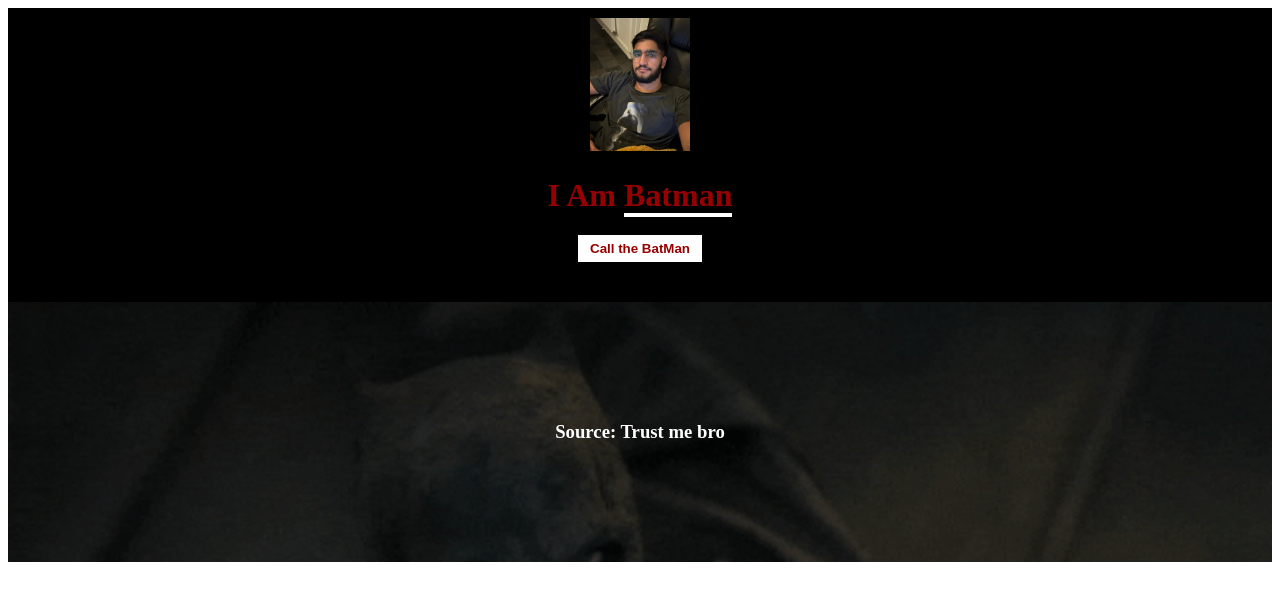
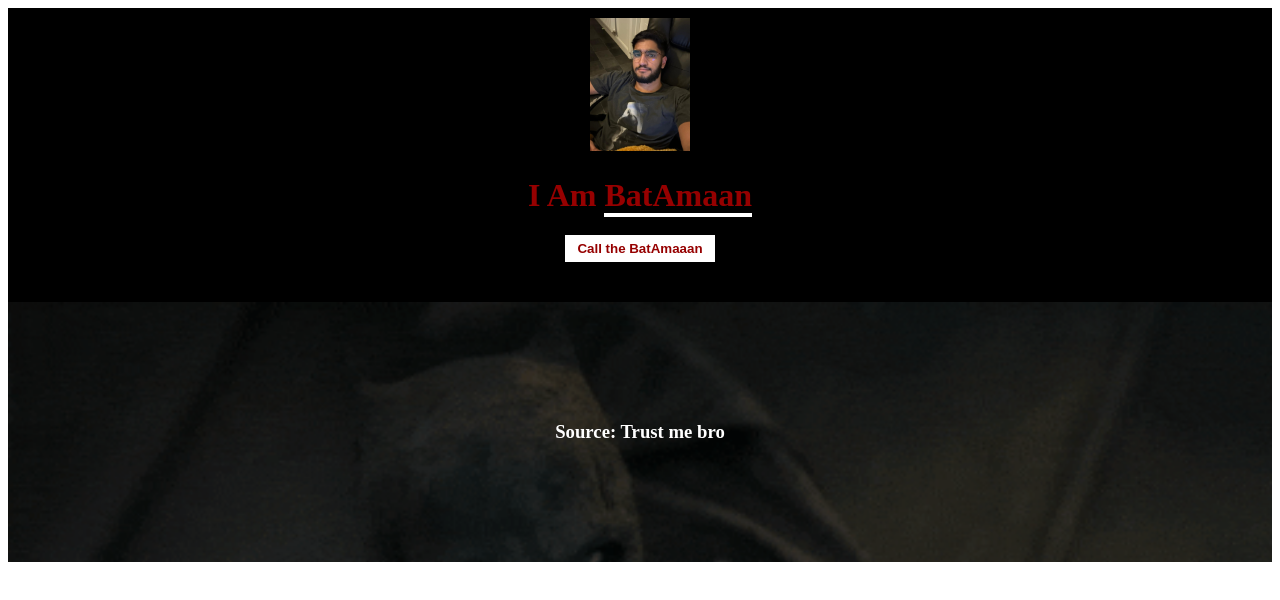
Before and after one commit to amaan-pizel/Amaansbanter, a plain HTML site: page index.html in a window 1280 px wide. Drawn offline with Linux system fonts and the light colour scheme.

Commit message:
Update index.html

```diff
--- a/index.html
+++ b/index.html
@@ -13,8 +13,8 @@
     <div id="hero">
         <img src="me.jpg" id="main-logo">
     <div class="shadow">
-        <h1>I Am <span class="underline">Batman</span></h1>
-        <button class="btn" onclick="window.location.href='tel:07883435800';">Call the BatMan</button>
+        <h1>I Am <span class="underline">BatAmaan</span></h1>
+        <button class="btn" onclick="window.location.href='tel:07883435800';">Call the BatAmaaan</button>
     </div>
     </div>
 
```
